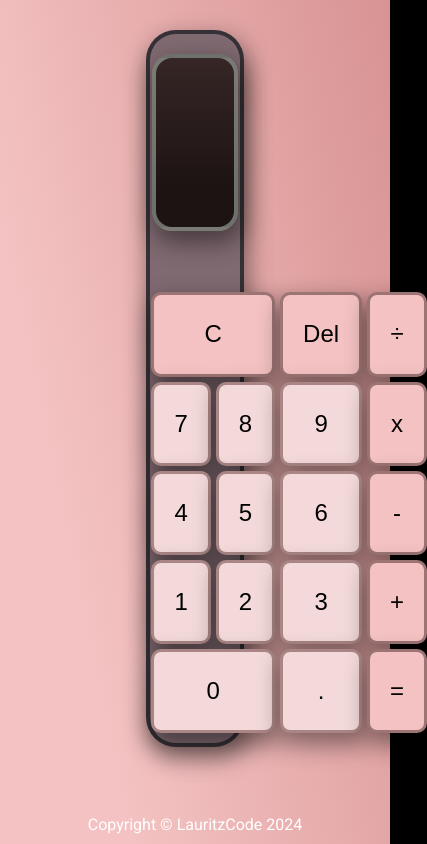
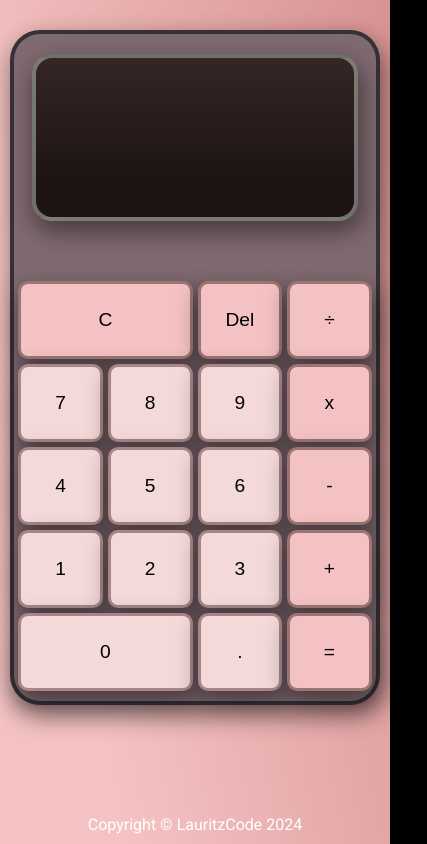
Before and after one commit to LauritzCode/Simple-Calculator, a plain HTML site: page index.html in a window 390 px wide. Shown: the whole page, 427 px wide, since content can reach past the window. Drawn offline with Linux system fonts and the light colour scheme.

Commit message:
Added better responsiveness & fixed the favicon not displaying

```diff
--- a/index.html
+++ b/index.html
@@ -4,7 +4,7 @@
     <meta charset="UTF-8">
     <meta name="viewport" content="width=device-width, initial-scale=1.0">
     <title>Calculator</title>
-    <link rel="icon" type="image/x-icon" href="/favicon.svg">
+    <link rel="icon" type="image/x-icon" href="favicon.svg">
     <link rel="preconnect" href="https://fonts.googleapis.com">
 <link rel="preconnect" href="https://fonts.gstatic.com" crossorigin>
 <link href="https://fonts.googleapis.com/css2?family=Roboto:ital,wght@0,100;0,300;0,400;0,500;0,700;0,900;1,100;1,300;1,400;1,500;1,700;1,900&display=swap" rel="stylesheet">
--- a/styles.css
+++ b/styles.css
@@ -132,3 +132,20 @@ button {
     text-align: center;
     color: white;
 }
+
+@media (max-width: 600px) {
+    .container {
+        width: 95vw; /* Make the container almost full width on small screens */
+        height: 80vh; /* Increase height slightly on small screens */
+    }
+
+    .display {
+        width: 90%; /* Adjust display width on small screens */
+        font-size: 1.2em; /* Reduce font size to fit better */
+    }
+
+    button {
+        padding: 20px; /* Reduce button padding for smaller screens */
+        font-size: 1.2em; /* Slightly smaller font size on buttons */
+    }
+}
```
